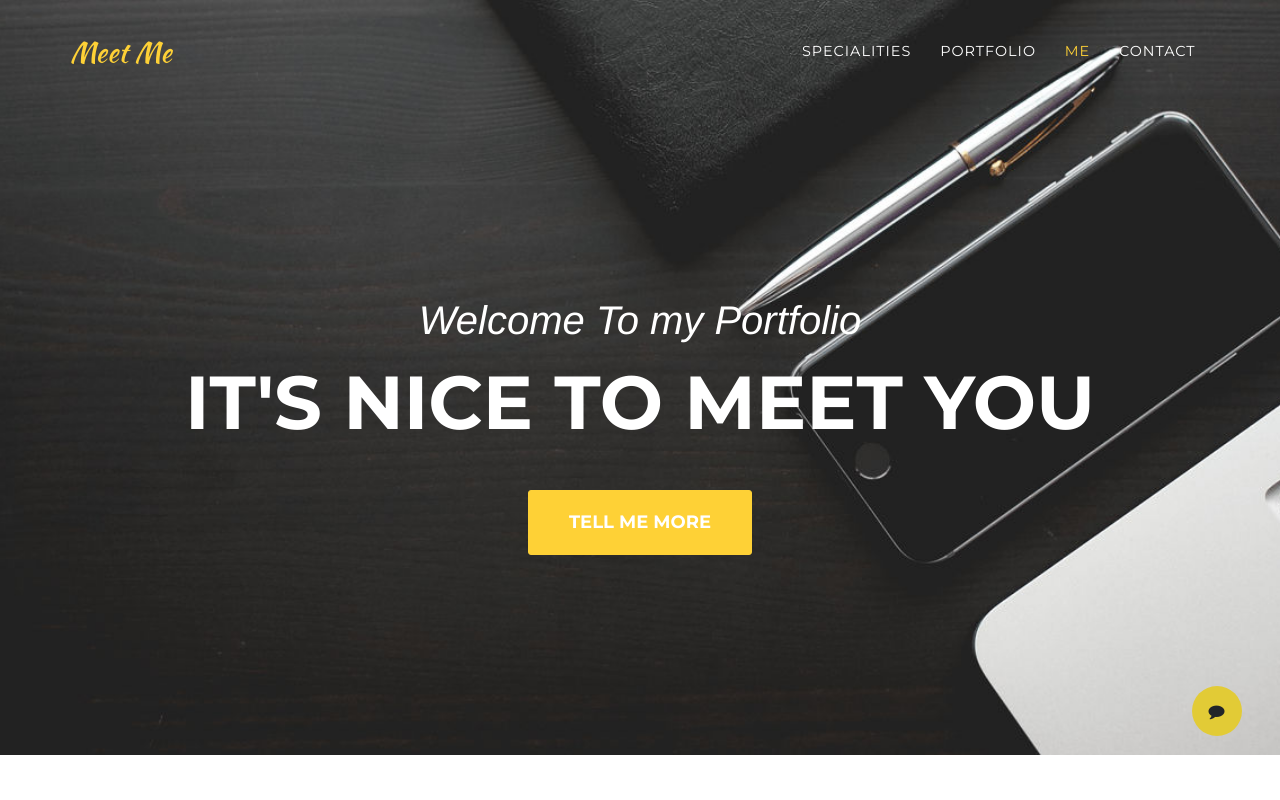
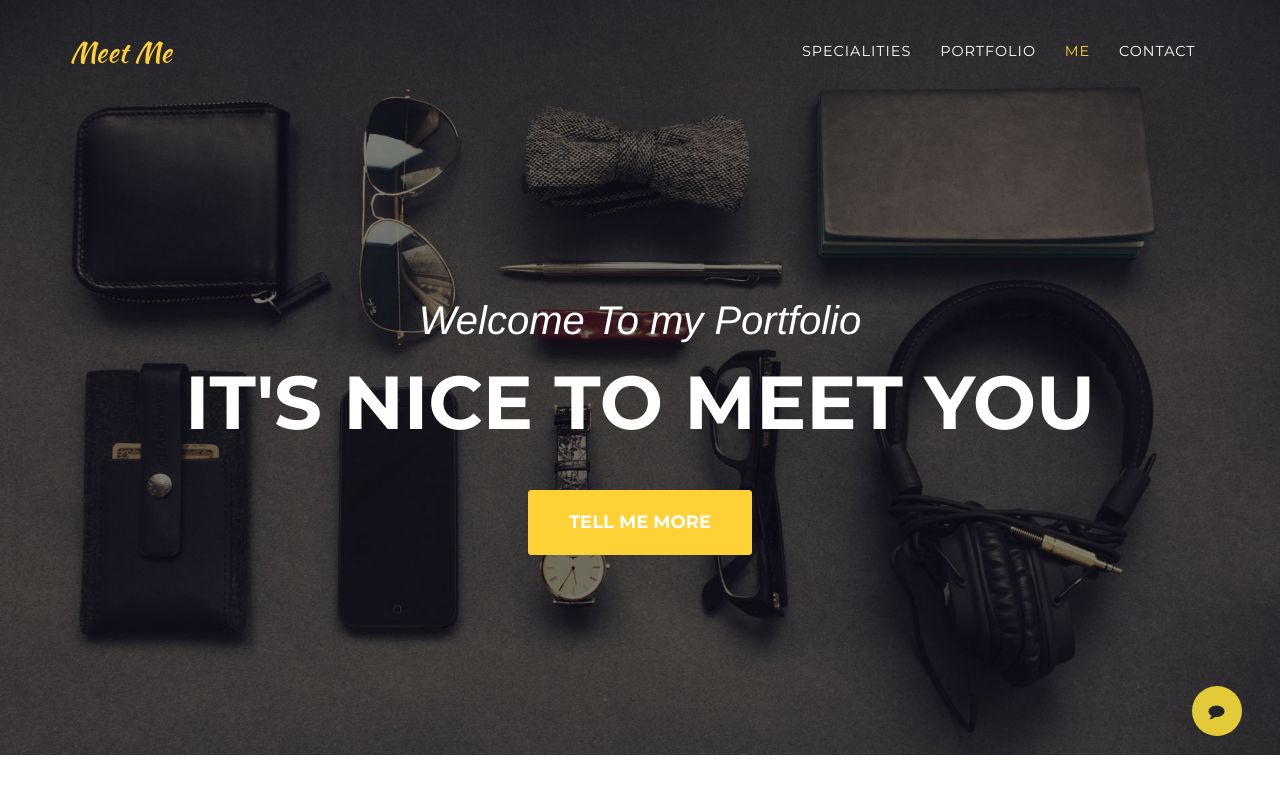
Before and after one commit to romsoloman/my-portfolio, a plain HTML site: page index.html in a window 1280 px wide. Shown: the top 800 px of the page. Drawn offline with Linux system fonts and the light colour scheme; a web font is replaced by a local one.

Commit message:
Update ca-gallery.css

```diff
--- a/css/ca-gallery.css
+++ b/css/ca-gallery.css
@@ -190,7 +190,7 @@ body {
 header.masthead {
     text-align: center;
     color: white;
-    background-image: url("/img/portfolio/background.jpeg");
+    background-image: url("../img/header-bg.jpg");
     background-repeat: no-repeat;
     background-attachment: scroll;
     background-position: center center;
```
